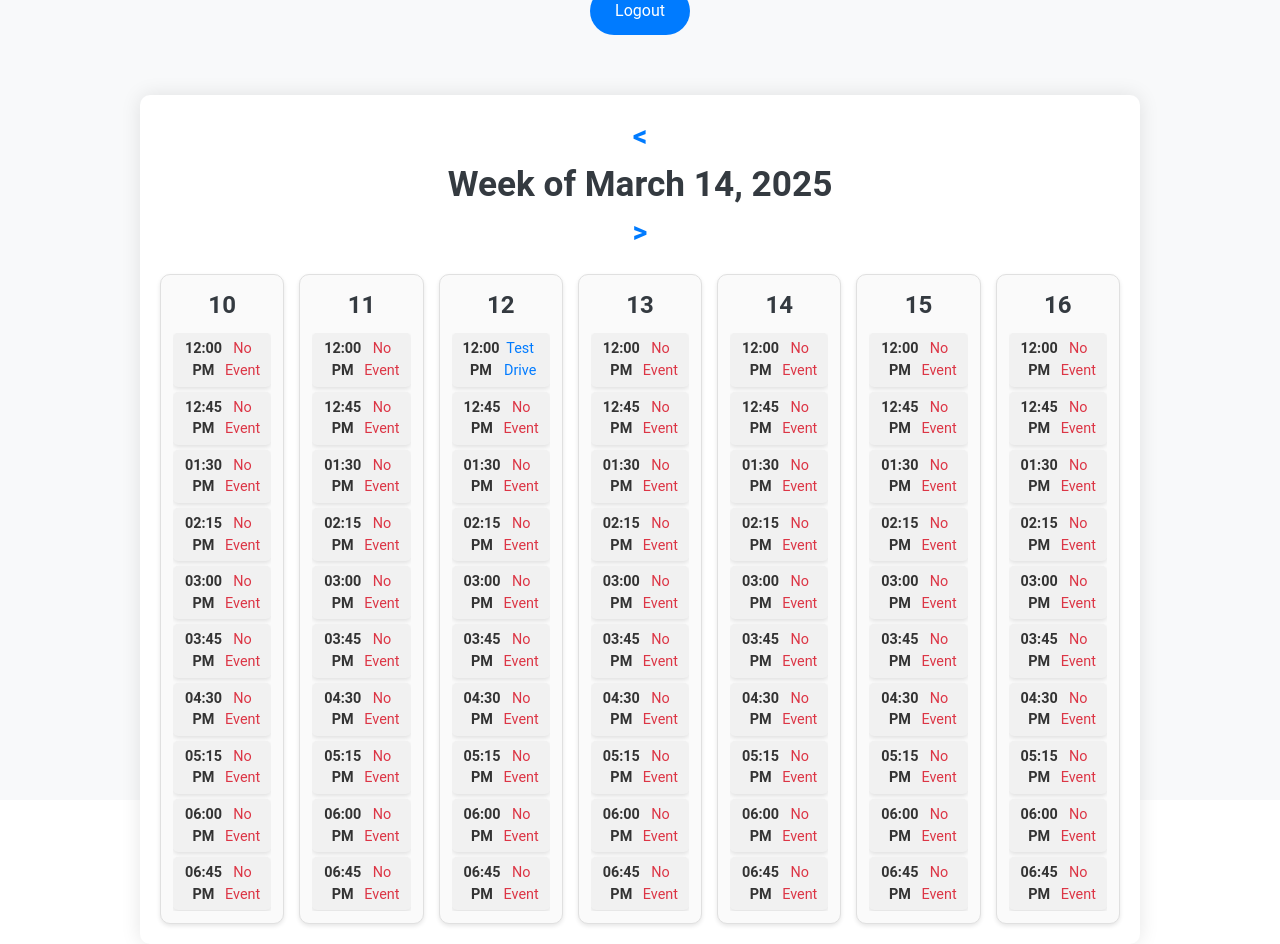
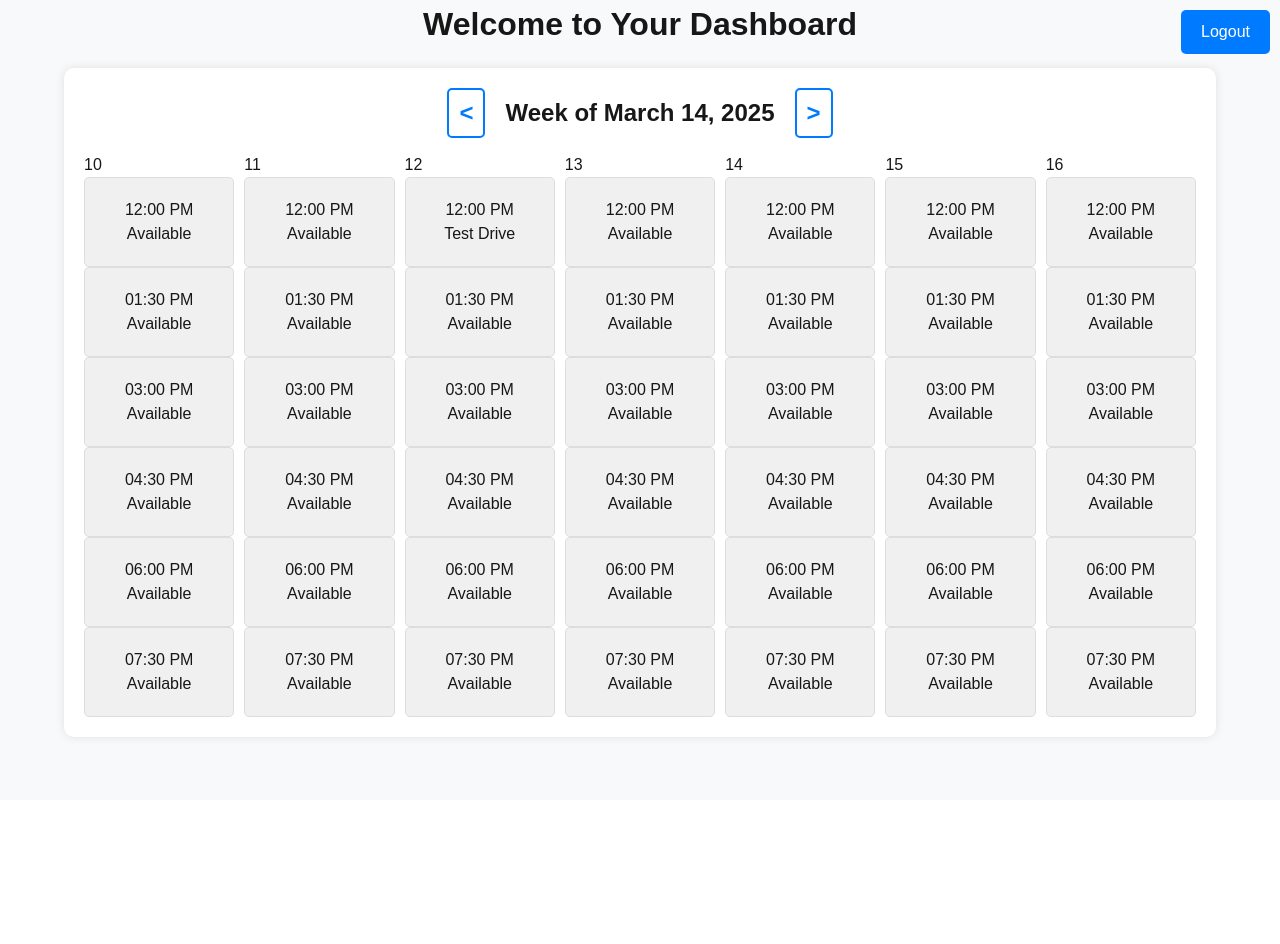
Before and after one commit to Ghaith4230/drivingWebapp, a Next.js app: page /dashboard in a window 1280 px wide. After the commit the page ends 800 px from the top, so only its background shows below. Built offline with nearby package versions, Linux system fonts and the light colour scheme.

Commit message:
added a booking system
its working but there are some things that need fixing

```diff
--- a/src/app/dashboard/page.tsx
+++ b/src/app/dashboard/page.tsx
@@ -2,17 +2,25 @@
 import { useState, useEffect } from "react";
 import { redirect } from "next/navigation";
 import { format, startOfWeek, endOfWeek, addWeeks, subWeeks, eachDayOfInterval, startOfDay, addMinutes } from "date-fns";
-import { deleteSession } from "../lib/session";
+import { date } from "drizzle-orm/mysql-core";
 
-// Define the TimeSlot type
+
+
 type TimeSlot = {
   time: string;
   content: string;
 };
 
+type datee = {
+  date: string;
+  time :string;
+}
+
 export default function Dashboard() {
   const [currentDate, setCurrentDate] = useState(new Date());
+  const [currentDay, setCurrentDay] = useState<datee | null>(null);
   const [timeSlots, setTimeSlots] = useState<{ date: string; slots: TimeSlot[] }[]>([]);
+  const [selectedSlot, setSelectedSlot] = useState<TimeSlot | null>(null);
 
   useEffect(() => {
     fetchTimeSlotsForWeek(currentDate);
@@ -30,19 +38,17 @@ export default function Dashboard() {
   };
 
   const fetchTimeSlotsForWeek = async (date: Date) => {
-    const startOfWeekDate = startOfWeek(date, { weekStartsOn: 1 }); // Week starts on Monday
-    const endOfWeekDate = endOfWeek(date, { weekStartsOn: 1 }); // Week ends on Sunday
+    const startOfWeekDate = startOfWeek(date, { weekStartsOn: 1 });
+    const endOfWeekDate = endOfWeek(date, { weekStartsOn: 1 });
 
     const slots = await fetchTimeSlots(startOfWeekDate, endOfWeekDate);
     setTimeSlots(slots);
   };
 
   const fetchTimeSlots = async (start: Date, end: Date) => {
-    // Simulating some mock data
     return [
       { date: '2025-03-10', slots: [{ time: "10:00 AM", content: "Driving Lesson" }] },
       { date: '2025-03-12', slots: [{ time: "12:00 PM", content: "Test Drive" }] },
-      // More mock data here
     ];
   };
 
@@ -51,7 +57,7 @@ export default function Dashboard() {
   };
 
   const navigateToPreviousWeek = () => {
-    setCurrentDate(subWeeks(currentDate, 1)); // Go to the previous week
+    setCurrentDate(subWeeks(currentDate, 1));
   };
 
   const getDaysOfWeek = (date: Date) => {
@@ -60,43 +66,65 @@ export default function Dashboard() {
     return eachDayOfInterval({ start: startOfWeekDate, end: endOfWeekDate });
   };
 
-  const getFormattedDate = (date: Date) => {
-    return format(date, "yyyy-MM-dd");
+  const getFormattedDate = (date: Date) => format(date, "yyyy-MM-dd");
+
+  const generateTimeSlots = () => {
+    const slots = [];
+    let currentTime = startOfDay(new Date());
+    currentTime = addMinutes(currentTime, 12 * 60);
+
+    while (currentTime.getHours() < 20) {
+      const time = format(currentTime, "hh:mm a");
+      slots.push(time);
+      currentTime = addMinutes(currentTime, 90);
+    }
+    return slots;
   };
 
-  const generateTimeSlots = () => {
-    const timeSlots = [];
-    let currentTime = startOfDay(new Date()); // Start at 12:00 PM (noon)
-    currentTime = addMinutes(currentTime, 12 * 60); // Adjust to 12:00 PM
+  const handleTimeSlotClick = (day: string, time: string, content: string) => {
 
-    // Generate time slots in 45-minute intervals until 8:00 PM
-    while (currentTime.getHours() < 20) { // 8:00 PM
-      const time = format(currentTime, "hh:mm a");
-      timeSlots.push(time);
-      currentTime = addMinutes(currentTime, 45);
-    }
-    return timeSlots;
+    setCurrentDay({date: day, time: time});
+    setSelectedSlot({ time, content });
   };
 
-  const handleTimeSlotClick = (time: string) => {
-    alert(`You clicked on the time slot: ${time}`);
-  };
+  async function handleBooking(): Promise<void> {
+    const response = await fetch("/api/book", {
+      method: "POST",
+      headers: {
+        "Content-Type": "application/json",
+      },
+      body: JSON.stringify({ date: currentDay?.date, time: currentDay?.time }),
+    });
+
+    if (!response.ok) {;
+      return;
+    }
+  }
 
   return (
     <div style={styles.container}>
-      <h1 style={styles.heading}>Welcome to Your Dashboard</h1>
-      <p style={styles.description}>Manage your settings, view your data, and more!</p>
-
-      <button onClick={handleLogout} style={styles.button}>
+     <button onClick={handleLogout} style={styles.logoutButton}>
   Logout
 </button>
+      <h1 style={styles.heading}>Welcome to Your Dashboard</h1>
+
+      <div style={styles.mainContent}>
+        {selectedSlot && (
+          <div style={styles.sidebar}>
+            <h2>Selected Time Slot</h2>
+            <p><strong>Time:</strong> {selectedSlot.time}</p>
+            <p><strong>Details:</strong> {selectedSlot.content}</p>
+            <button style={styles.bookButton} onClick={() => handleBooking()}>Book</button>
+            <button style={styles.closeButton} onClick={() => setSelectedSlot(null)}>Close</button>
+          </div>
+        )}
 
         <div style={styles.calendarContainer}>
+          <div style={styles.headerRow}>
             <button onClick={navigateToPreviousWeek} style={styles.navButton}>{"<"}</button>
-
             <h2 style={styles.monthHeader}>{`Week of ${format(currentDate, "MMMM dd, yyyy")}`}</h2>
-
             <button onClick={navigateToNextWeek} style={styles.navButton}>{">"}</button>
+          </div>
 
           <div style={styles.calendarGrid}>
             {getDaysOfWeek(currentDate).map((day) => {
@@ -108,16 +136,15 @@ export default function Dashboard() {
                   <div style={styles.day}>{format(day, "d")}</div>
                   <div style={styles.timeSlotColumn}>
                     {generateTimeSlots().map((time, index) => {
-                    const slot = daySlots.find((s: TimeSlot) => s.time === time);
+                      const slot = daySlots.find((s) => s.time === time);
                       return (
                         <div
                           key={index}
                           style={styles.timeSlot}
-                        onClick={() => handleTimeSlotClick(time)}
-                        className="timeSlot"
+                          onClick={() => handleTimeSlotClick(dayFormatted,time, slot?.content || "Available")}
                         >
                           <div style={styles.time}>{time}</div>
-                        {slot ? <div style={styles.content}>{slot.content}</div> : <div style={styles.noContent}>No Event</div>}
+                          {slot ? <div style={styles.content}>{slot.content}</div> : <div style={styles.noContent}>Available</div>}
                         </div>
                       );
                     })}
@@ -128,131 +155,48 @@ export default function Dashboard() {
           </div>
         </div>
       </div>
+    </div>
   );
 }
 
-import { CSSProperties } from "react"; // Import CSSProperties
-
-const styles: { [key: string]: CSSProperties } = {
-  container: {
-    display: "flex",
-    flexDirection: "column",
-    alignItems: "center",
-    justifyContent: "center",
-    height: "100vh",
-    backgroundColor: "#f8f9fa",
-    fontFamily: "'Roboto', sans-serif",
-    textAlign: "center",
-    padding: "20px",
+const styles: { [key: string]: React.CSSProperties } = {
+  container: { display: "flex", flexDirection: "column", alignItems: "center", height: "100vh", fontFamily: "Arial", backgroundColor: "#f8f9fa", position: "relative" },
+  logoutButton: { position: "absolute", top: "10px", right: "10px", backgroundColor: "#007bff", color: "#fff", border: "none", padding: "10px 20px", cursor: "pointer", borderRadius: "5px" },
+  heading: { fontSize: "2rem", fontWeight: "bold", marginBottom: "20px" },
+  mainContent: { display: "flex", width: "90%", maxWidth: "1200px" },
+  sidebar: { width: "300px", padding: "20px", background: "#fff", boxShadow: "2px 0 5px rgba(0, 0, 0, 0.1)", marginRight: "20px" },
+  calendarContainer: { flex: 1, background: "#fff", padding: "20px", boxShadow: "0 0 10px rgba(0,0,0,0.1)", borderRadius: "10px" },
+  headerRow: { display: "flex", alignItems: "center", justifyContent: "center", gap: "20px", marginBottom: "15px" },
+  monthHeader: { fontSize: "1.5rem", fontWeight: "bold" },
+  calendarGrid: { display: "grid", gridTemplateColumns: "repeat(7, 1fr)", gap: "10px" },
+  timeSlot: { padding: "20px", border: "1px solid #ddd", borderRadius: "5px", textAlign: "center", cursor: "pointer", backgroundColor: "#f0f0f0" },
+  bookButton: {
+    backgroundColor: "#28a745",
+    color: "#fff",
+    border: "2px solid #1e7e34",
+    padding: "10px 15px",
+    cursor: "pointer",
+    borderRadius: "5px",
+    fontWeight: "bold"
   },
-  heading: {
-    color: "#343a40",
-    fontSize: "2.5rem",
-    fontWeight: "600",
-    marginBottom: "15px",
-  },
-  description: {
-    color: "#6c757d",
-    fontSize: "1.1rem",
-    marginBottom: "30px",
-    fontWeight: "400",
-  },
-  button: {
-    backgroundColor: "#007bff",
+  closeButton: {
+    backgroundColor: "#dc3545",
     color: "#fff",
-    border: "none",
-    padding: "12px 25px",
-    fontSize: "1rem",
+    border: "2px solid #bd2130",
+    padding: "10px 15px",
     cursor: "pointer",
-    borderRadius: "50px",
-    transition: "background-color 0.3s ease",
-    marginBottom: "30px",
-  },
-  buttonHover: {
-    backgroundColor: "#0056b3",
-  },
-  calendarContainer: {
-    marginTop: "30px",
-    textAlign: "center",
-    width: "100%",
-    maxWidth: "1000px",
-    boxShadow: "0 0 20px rgba(0, 0, 0, 0.1)",
-    padding: "20px",
-    backgroundColor: "#fff",
-    borderRadius: "10px",
+    borderRadius: "5px",
+    fontWeight: "bold"
   },
   navButton: {
-    fontSize: "1.8rem",
+    fontSize: "1.5rem",
+    cursor: "pointer",
+    color: "#007bff",
     background: "transparent",
-    border: "none",
-    cursor: "pointer",
-    margin: "0 15px",
-    color: "#007bff",
-    fontWeight: "bold",
-    transition: "color 0.3s ease",
-  },
-  monthHeader: {
-    fontSize: "2.2rem",
-    fontWeight: "700",
-    color: "#343a40",
-  },
-  calendarGrid: {
-    display: "grid",
-    gridTemplateColumns: "repeat(7, 1fr)",
-    gap: "15px",
-    marginTop: "20px",
-  },
-  dayContainer: {
-    padding: "12px",
-    border: "1px solid #e0e0e0",
-    borderRadius: "10px",
-    textAlign: "center",
-    backgroundColor: "#fafafa",
-    boxShadow: "0 2px 4px rgba(0, 0, 0, 0.1)",
-    transition: "transform 0.2s ease, box-shadow 0.2s ease",
-    display: "flex",
-    flexDirection: "column",
-    maxHeight: "calc(100vh - 150px)", // Ensure container fits within screen
-    overflow: "hidden",
-  },
-  day: {
-    fontSize: "1.5rem",
-    fontWeight: "600",
-    color: "#343a40",
-    marginBottom: "10px",
-  },
-  timeSlotColumn: {
-    display: "flex",
-    flexDirection: "column",
-    gap: "5px",
-    flexGrow: 1,
-    overflowY: "auto", // Allow scrolling if slots overflow
-  },
-  timeSlot: {
-    display: "flex",
-    flexDirection: "row",
-    justifyContent: "space-between",
+    border: "2px solid #007bff",
     padding: "5px 10px",
-    backgroundColor: "#f1f1f1",
     borderRadius: "5px",
-    boxShadow: "0 2px 4px rgba(0, 0, 0, 0.1)",
-    cursor: "pointer", // Indicates it's clickable
-    transition: "background-color 0.3s ease",
-  },
-  timeSlotHover: {
-    backgroundColor: "#e2e6ea", // Change on hover
-  },
-  time: {
-    fontSize: "0.9rem",
-    fontWeight: "600",
-    color: "#333",
-  },
-  content: {
-    fontSize: "0.9rem",
-    color: "#007bff",
-  },
-  noContent: {
-    fontSize: "0.9rem",
-    color: "#dc3545",
-  },
+    fontWeight: "bold"
+  }
+
 };
--- a/src/app/lib/session.ts
+++ b/src/app/lib/session.ts
@@ -1,6 +1,6 @@
 import { SignJWT, jwtVerify } from "jose";
 import { cookies } from "next/headers";
-
+import nodemailer from 'nodemailer';
 // Generate the secret key directly as a raw Uint8Array (64 bytes)
 const secretKey = new TextEncoder().encode('my-static-secret-key'); // Raw bytes used directly
 
@@ -24,6 +24,7 @@ export async function deleteSession() {
   const cookieStore = await cookies();
   cookieStore.delete("session");
   cookieStore.set("session", "", { expires: new Date(0) });
+  console.log("EEEEEEEEEEEEEEE")
 }
 
 type SessionPayload = {
--- a/src/db/schema.ts
+++ b/src/db/schema.ts
@@ -11,10 +11,9 @@ export const usersTable = sqliteTable('users', {
 });
 
 export const postsTable = sqliteTable('timeslots', {
+  date: text('date').$onUpdate(() => new Date().toISOString().split('T')[0]),
 
-  date: text('date').primaryKey().$onUpdate(() => new Date().toISOString().split('T')[0]),
-
-  timestamp: integer('timeslot', { mode: 'timestamp' }).primaryKey().$onUpdate(() => new Date()),
+  time: text('time').notNull(),
 
   userId: integer('user_id')
     .notNull()
```
Also changed, not shown: migrations/meta/0005_snapshot.json (added, +124 -0 lines), migrations/meta/0006_snapshot.json (added, +124 -0 lines), migrations/meta/_journal.json (+14 -0 lines), src/app/api/book/route.ts (added, +63 -0 lines), src/app/dashboard/styles.tsx (added), 2 other files (tests, documents, lock files or other folders). Lines whose indentation alone changed are shown as unchanged.
